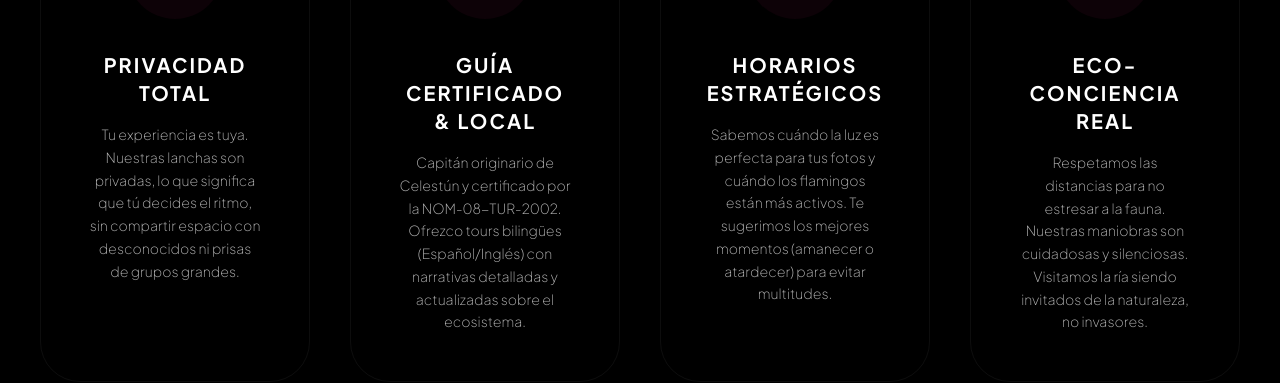
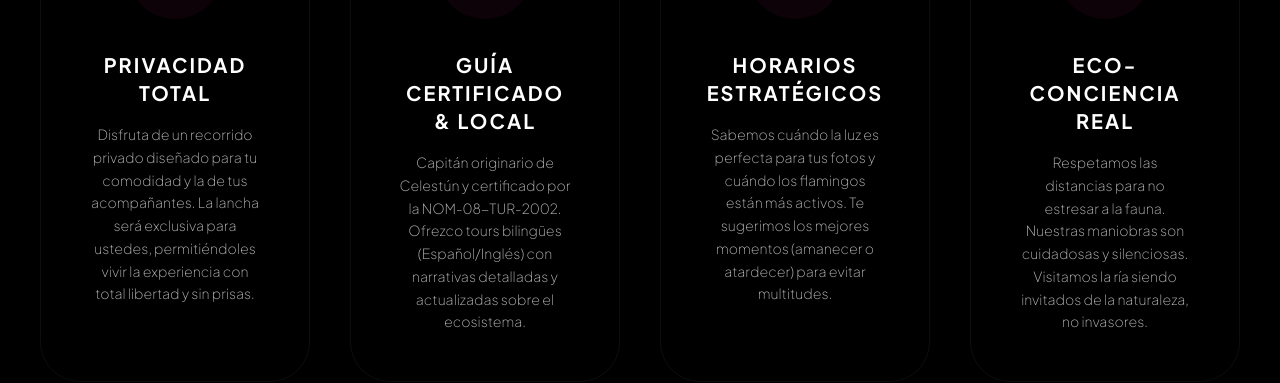
Before and after one commit to Eliam2102/celestun-adventures, a React (Vite) app: page / in a window 1280 px wide. Shown: the part 1400-1783 px from the top of the page. Built offline with nearby package versions, Linux system fonts and the light colour scheme.

Commit message:
FIX copy

```diff
--- a/src/components/Features.jsx
+++ b/src/components/Features.jsx
@@ -7,7 +7,7 @@ gsap.registerPlugin(ScrollTrigger);
 const features = [
     {
         title: "Privacidad Total",
-        description: "Tu experiencia es tuya. Nuestras lanchas son privadas, lo que significa que tú decides el ritmo, sin compartir espacio con desconocidos ni prisas de grupos grandes.",
+        description: "Disfruta de un recorrido privado diseñado para tu comodidad y la de tus acompañantes. La lancha será exclusiva para ustedes, permitiéndoles vivir la experiencia con total libertad y sin prisas.",
         icon: (
             <svg className="w-8 h-8 md:w-10 md:h-10 text-flamingo" fill="none" viewBox="0 0 24 24" stroke="currentColor">
                 <path strokeLinecap="round" strokeLinejoin="round" strokeWidth="1.5" d="M12 15v2m-6 4h12a2 2 0 002-2v-6a2 2 0 00-2-2H6a2 2 0 00-2 2v6a2 2 0 002 2zm10-10V7a4 4 0 00-8 0v4h8z" />
```
